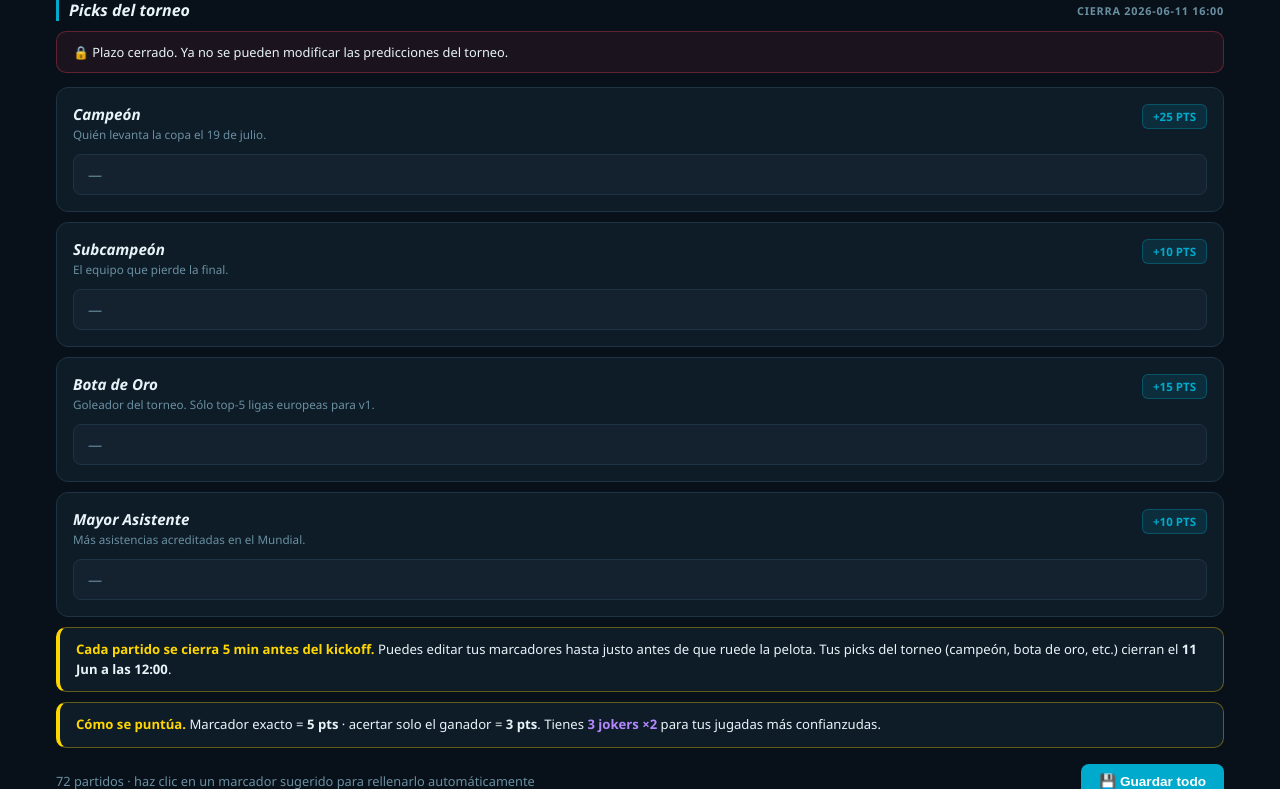
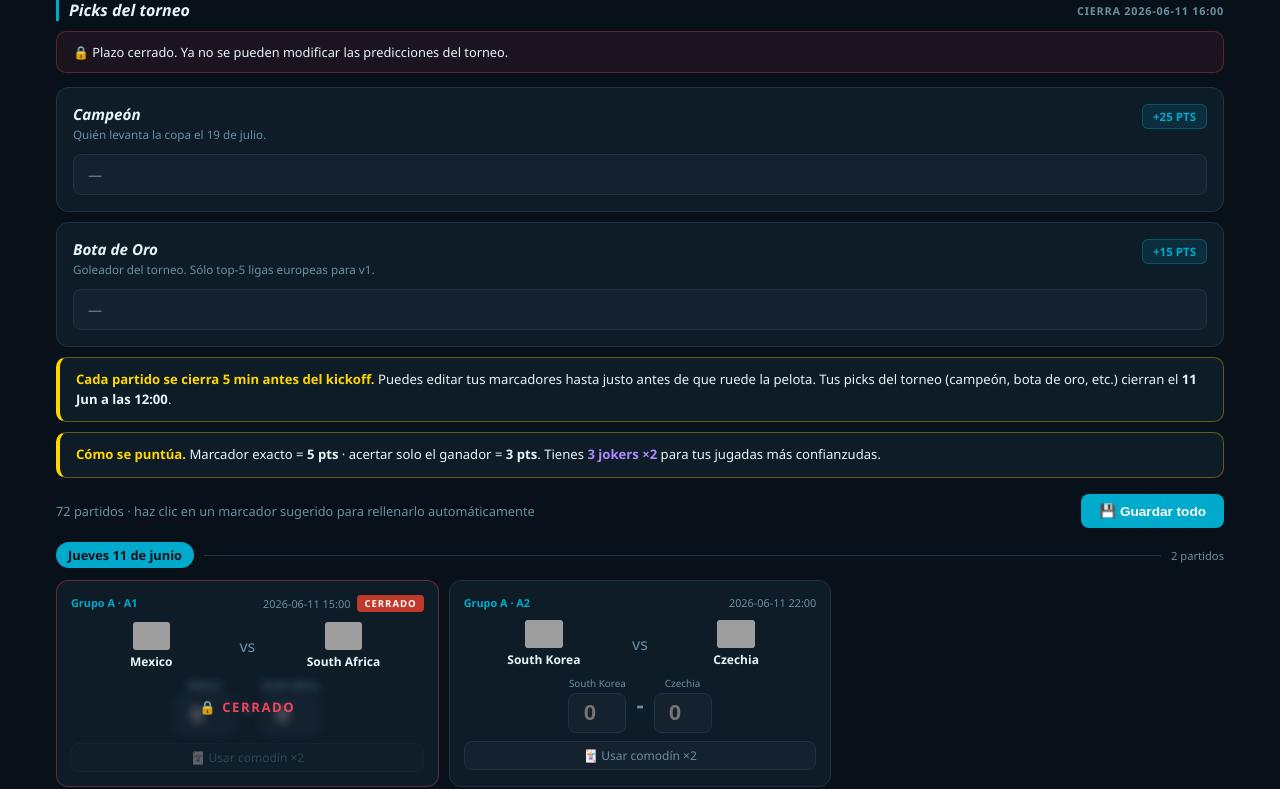
Before and after one commit to jfacusse/polla-autored-2026, a Flask app: page /predecir in a window 1280 px wide. Shown: the part 259-1048 px from the top of the page. Run offline with Flask 3, Linux system fonts and the light colour scheme; the visitor is signed in with stand-in values (Sample User, id 1); grey boxes are pictures that could not be loaded.

Commit message:
Remove subcampeon/asistente; hide torneo picks table until final

```diff
--- a/app.py
+++ b/app.py
@@ -198,10 +198,8 @@ def calcular_puntos(user_id):
     torneo_res   = _load("torneo_results")
     torneo_picks = preds.get(user_id, {}).get("torneo", {})
     torneo_pts_map = {
-        "campeon":    cfg.get("pts_campeon", 25),
-        "subcampeon": 10,
-        "goleador":   15,
-        "asistente":  10,
+        "campeon":  cfg.get("pts_campeon", 25),
+        "goleador": 15,
     }
     for key, bonus in torneo_pts_map.items():
         winner = torneo_res.get(key)
@@ -276,13 +274,16 @@ def index():
         if not parts[uid].get("es_admin") and parts[uid].get("activo", True)
     }
 
+    torneo_ended = datetime.utcnow() + timedelta(hours=FIXTURE_TZ_OFFSET) >= datetime(2026, 7, 19, 22, 0)
+
     return render_template("index.html",
         cfg=cfg, tabla=tabla, upcoming=upcoming, finished=finished,
         today_matches=today_matches, recent=recent,
         user=user_id, user_data=user_data,
         jokers_usados=len(jokers_usados), jokers_max=jokers_max,
         torneo_res=torneo_res, total_jugados=len(res),
-        torneo_picks_all=torneo_picks_all, parts=parts)
+        torneo_picks_all=torneo_picks_all, parts=parts,
+        torneo_ended=torneo_ended)
 
 
 @app.route("/login", methods=["GET","POST"])
--- a/templates/index.html
+++ b/templates/index.html
@@ -113,8 +113,8 @@
   </div>
   {% endif %}
 
-  <!-- PREDICCIONES DEL TORNEO -->
-  {% if torneo_picks_all %}
+  <!-- PREDICCIONES DEL TORNEO — visible solo al final del campeonato -->
+  {% if torneo_picks_all and torneo_ended %}
   <div class="card">
     <div class="card-title">🏆 Predicciones del torneo</div>
     <div style="display:grid;grid-template-columns:repeat(auto-fill,minmax(200px,1fr));gap:8px">
--- a/templates/predict.html
+++ b/templates/predict.html
@@ -89,10 +89,8 @@
 {% endif %}
 
 {% set torneo_cats = [
-  ('campeon',    'Campeón',         'Quién levanta la copa el 19 de julio.',                    '+25 PTS', 'equipo'),
-  ('subcampeon', 'Subcampeón',      'El equipo que pierde la final.',                           '+10 PTS', 'equipo'),
-  ('goleador',   'Bota de Oro',     'Goleador del torneo. Sólo top-5 ligas europeas para v1.', '+15 PTS', 'jugador'),
-  ('asistente',  'Mayor Asistente', 'Más asistencias acreditadas en el Mundial.',              '+10 PTS', 'jugador'),
+  ('campeon',  'Campeón',     'Quién levanta la copa el 19 de julio.',                    '+25 PTS', 'equipo'),
+  ('goleador', 'Bota de Oro', 'Goleador del torneo. Sólo top-5 ligas europeas para v1.', '+15 PTS', 'jugador'),
 ] %}
 
 {% for key, titulo, desc, pts_badge, tipo in torneo_cats %}
```
